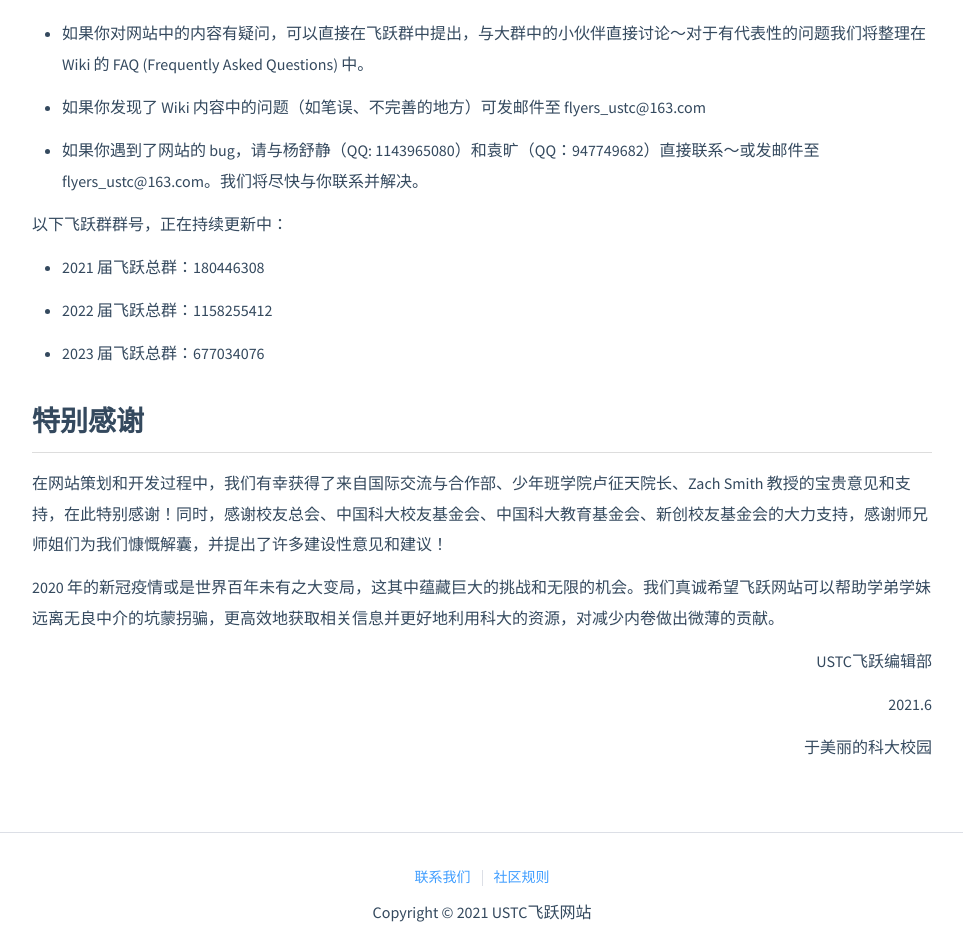
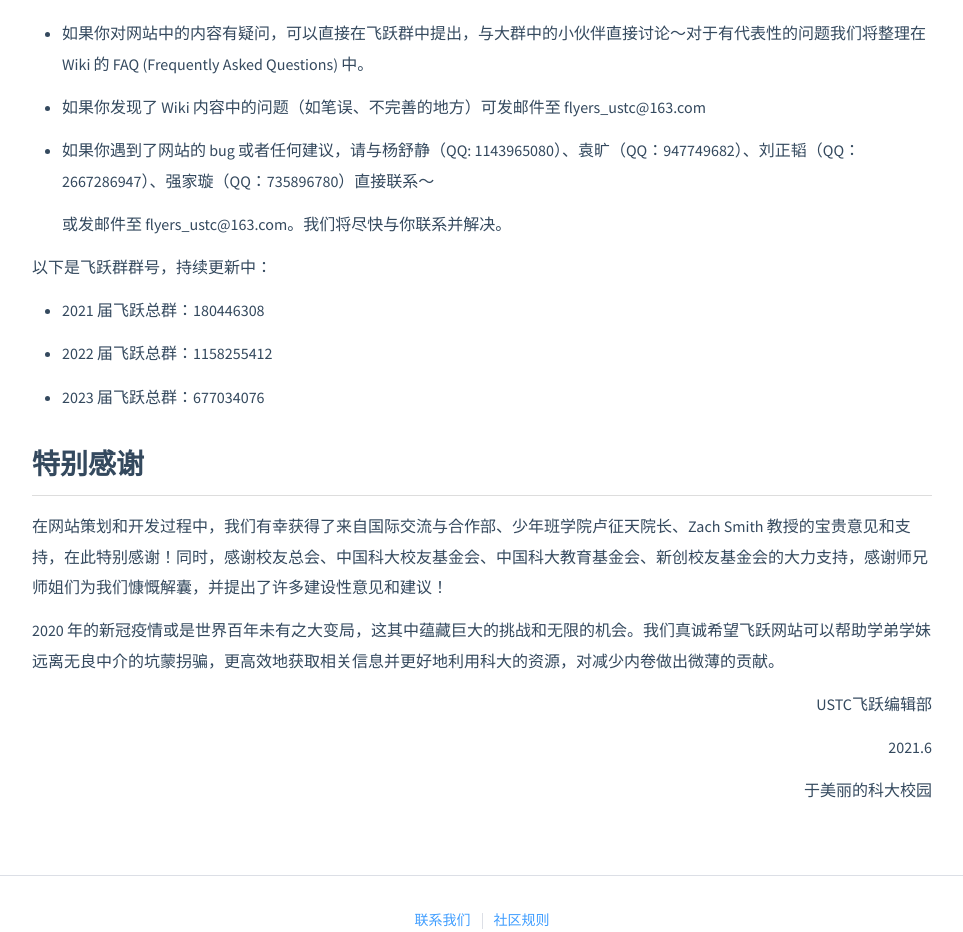
Before and after one commit to USTC-Flyers/flyers-ustc, a Vue app in the folder frontend/: page /welcome in a window 1280 px wide. Shown: the part 1841-2773 px from the top of the page, without its empty margins (158-1121 px from the left). Built offline with nearby package versions, Linux system fonts and the light colour scheme; what element-tiptap would draw is missing.

Commit message:
add 2023 qq group number

```diff
--- a/frontend/src/components/Welcome.vue
+++ b/frontend/src/components/Welcome.vue
@@ -105,14 +105,16 @@
     <ul>
       <li>
         <p>
-          如果你遇到了网站的 bug，请与杨舒静（QQ:
-          1143965080）和袁旷（QQ：947749682）直接联系～或发邮件至
+          如果你遇到了网站的 bug 或者任何建议，请与杨舒静（QQ:
+          1143965080）、袁旷（QQ：947749682）、刘正韬（QQ：2667286947）、强家璇（QQ：735896780）直接联系～
+        </p>
+        <p>或发邮件至
           flyers_ustc@163.com。我们将尽快与你联系并解决。
         </p>
       </li>
     </ul>
     <p></p>
-    <p>以下飞跃群群号，正在持续更新中：</p>
+    <p>以下是飞跃群群号，持续更新中：</p>
     <ul>
       <li><p>2021 届飞跃总群：180446308</p></li>
       <li><p>2022 届飞跃总群：1158255412</p></li>
```
